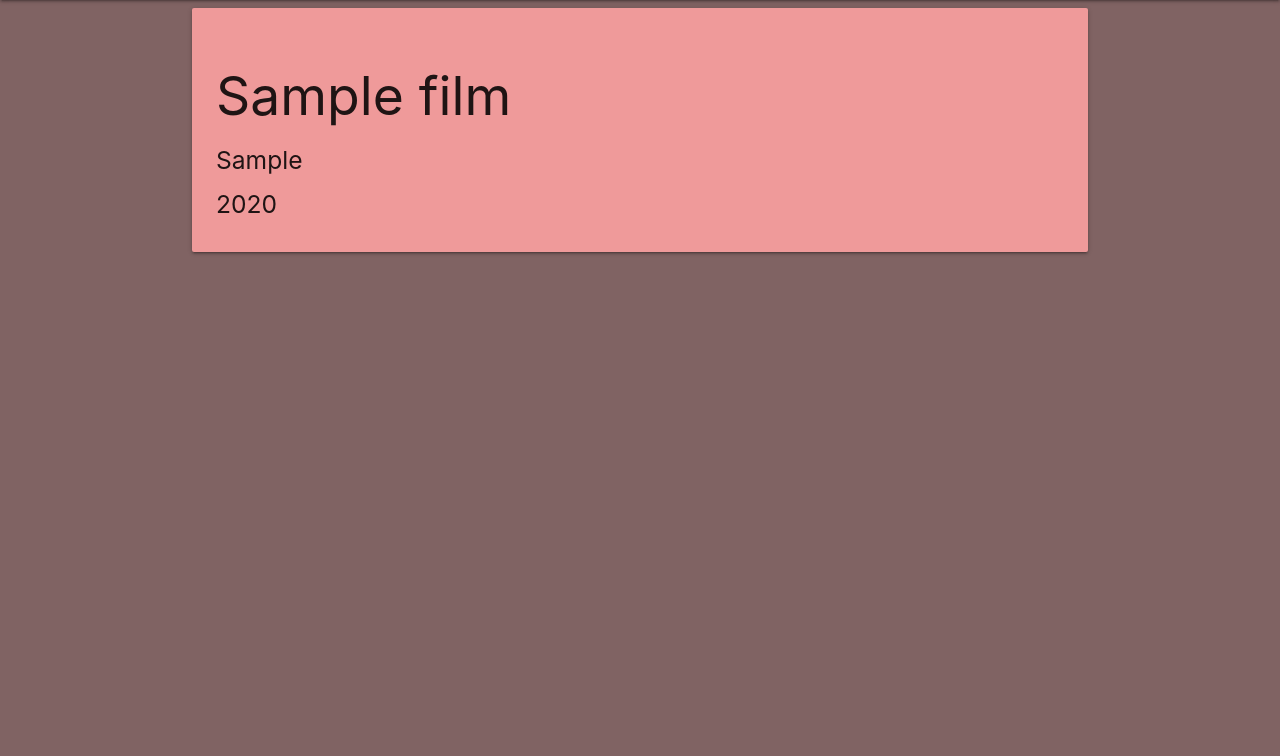
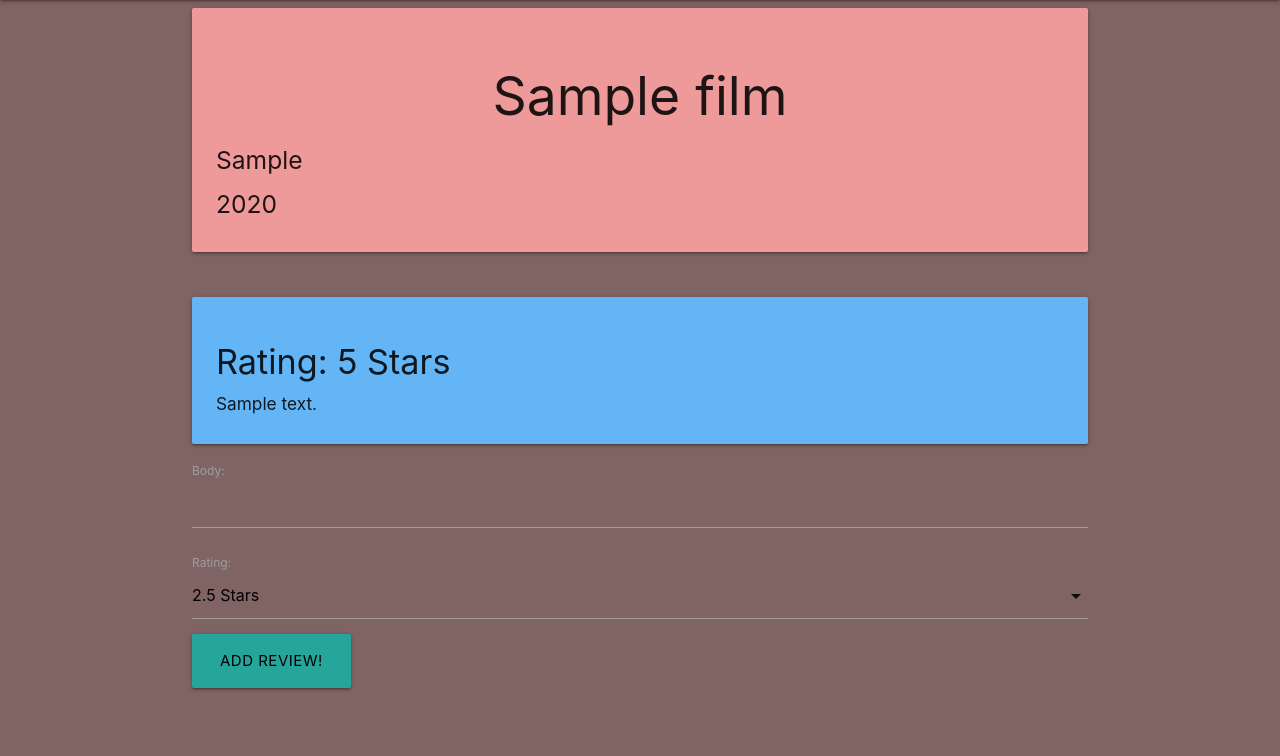
Before and after one commit to mluckster/film-collection, a Django app: page /films/1/ in a window 1280 px wide. Shown: the part 64-820 px from the top of the page. Before the commit the page ends 318 px from the top, so only its background shows below. Run offline with Django 4.2, Linux system fonts and the light colour scheme; tables that the repository leaves empty hold one stand-in row (values such as "Sample post").

Commit message:
one to many entity

```diff
--- a/main_app/admin.py
+++ b/main_app/admin.py
@@ -1,5 +1,6 @@
 from django.contrib import admin
-from .models import Film
+from .models import Film, Reviews
 
 # Register your models here.
 admin.site.register(Film)
+admin.site.register(Reviews)
--- /dev/null
+++ b/main_app/forms.py
@@ -0,0 +1,7 @@
+from django.forms import ModelForm
+from .models import Reviews
+
+class ReviewsForm(ModelForm):
+  class Meta:
+    model = Reviews
+    fields = ['body', 'rating']
--- a/main_app/models.py
+++ b/main_app/models.py
@@ -2,10 +2,39 @@ from django.db import models
 from django.urls import reverse
 
 # Create your models here.
+
+RATINGS = [
+    ('5', '5 Stars'),
+    ('4.5', '4.5 Stars'),
+    ('4', '4 Stars'),
+    ('3.5', '3.5 Stars'),
+    ('3', '3 Stars'),
+    ('2.5', '2.5 Stars'),
+    ('2', '2 Stars'),
+    ('1.5', '1.5 Stars'),
+    ('1', '1 Star'),
+    ('0.5', 'Half a Star'),
+    ('0', 'Zero Stars')
+]
+
 class Film(models.Model):
     title = models.CharField(max_length = 200)
     release_year = models.IntegerField()
     director = models.CharField(max_length = 100)
 
+    def __str__(self):
+        return self.title
+
     def get_absolute_url(self):
         return reverse('film_detail', kwargs= { 'film_id': self.id })
+
+class Reviews(models.Model):
+    body = models.CharField(max_length=1000)
+    rating = models.CharField(
+        max_length=5,
+        choices=RATINGS,
+        default=RATINGS[5][0]
+    )
+    film = models.ForeignKey(Film, on_delete=models.CASCADE)
+    def __str__(self):
+        return f"{self.get_rating_display()} for {self.film} review: {self.body}"
--- a/main_app/static/css/styles.css
+++ b/main_app/static/css/styles.css
@@ -3,6 +3,14 @@ body {
 }
 
 a {
-    text-decoration: none;
+    text-decoration: none !important;
     color: black;
 }
+
+.bold {
+    font-weight: bold !important;
+}
+
+.hoverable:hover {
+    cursor: pointer;
+}
--- a/main_app/templates/films/detail.html
+++ b/main_app/templates/films/detail.html
@@ -3,10 +3,42 @@
 
 <div class="container">
     <div class="card-panel col s12 red lighten-3">
-        <h2>{{ film.title }}</h2>
+        <h2 class="center-align">{{ film.title }}</h2>
         <h5>{{ film.director }}</h5>
         <h5>{{ film.release_year }}</h5>
     </div>
+    <br>
+    {% if film.reviews_set.all %}
+        {% for review in film.reviews_set.all %}
+            <div class="card-panel blue lighten-2">
+            <h4>
+                Rating:  {{ review.get_rating_display }}
+            </h4>
+            <h6>
+                {{ review.body }}
+            </h6>
+            </div>
+        {% endfor %}
+    {% else %}
+            <div class="card-panel blue lighten-2">
+                <h6 class="center-align bold">
+                    No reviews right now
+                </h6>
+            </div>
+    {% endif %}
+
+    <form action="{% url 'add_review' film.id %}" method="POST" class="black-text">
+        {% csrf_token %}
+        {{ review_form.as_p }}
+        <input type="submit" class="btn-large black-text" value="Add Review!">
+    </form>
 </div>
 
+<script>
+    var selectEl = document.getElementById('id_rating');
+    M.FormSelect.init(selectEl);
+</script>
+
+<br><br><br>
+
 {% endblock %}
--- a/main_app/urls.py
+++ b/main_app/urls.py
@@ -7,5 +7,6 @@ urlpatterns = [
     path('films/<int:film_id>/', views.film_detail, name='film_detail'),
     path('films/create/', views.FilmCreate.as_view(), name="films_create"),
     path('films/<int:pk>/delete/', views.FilmDelete.as_view(), name='film_delete'),
-    path('film/<int:pk>/update/', views.FilmUpdate.as_view(), name='film_update')
+    path('film/<int:pk>/update/', views.FilmUpdate.as_view(), name='film_update'),
+    path('film/<int:film_id>/add_review', views.add_review, name='add_review'),
 ]
--- a/main_app/views.py
+++ b/main_app/views.py
@@ -1,6 +1,7 @@
-from django.shortcuts import render
+from django.shortcuts import render, redirect
 from django.views.generic.edit import CreateView, UpdateView, DeleteView
-from .models import Film
+from .models import Film, Reviews
+from .forms import ReviewsForm
 
 # Create your views here.
 def home(request):
@@ -12,7 +13,11 @@ def films_index(request):
 
 def film_detail(request, film_id):
     film = Film.objects.get(id=film_id)
-    return render(request, 'films/detail.html', { 'film': film })
+    review_form = ReviewsForm()
+    return render(request, 'films/detail.html', {
+        'film': film ,
+        'review_form': review_form,
+    })
 
 class FilmCreate(CreateView):
     model = Film
@@ -25,3 +30,11 @@ class FilmUpdate(UpdateView):
 class FilmDelete(DeleteView):
     model = Film
     success_url = '/films/'
+
+def add_review(request, film_id):
+    form = ReviewsForm(request.POST)
+    if form.is_valid():
+        new_review=form.save(commit=False)
+        new_review.film_id=film_id
+        new_review.save()
+    return redirect('film_detail', film_id=film_id)
```
Also changed, not shown: main_app/templates/films/index.html (+14 -6 lines), main_app/templates/home.html (+8 -6 lines), main_app/migrations/0002_reviews.py (added), main_app/migrations/0003_reviews_rating.py (added).
